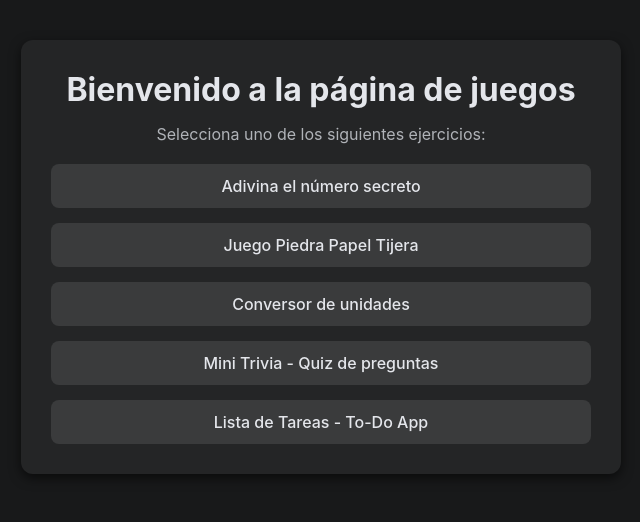
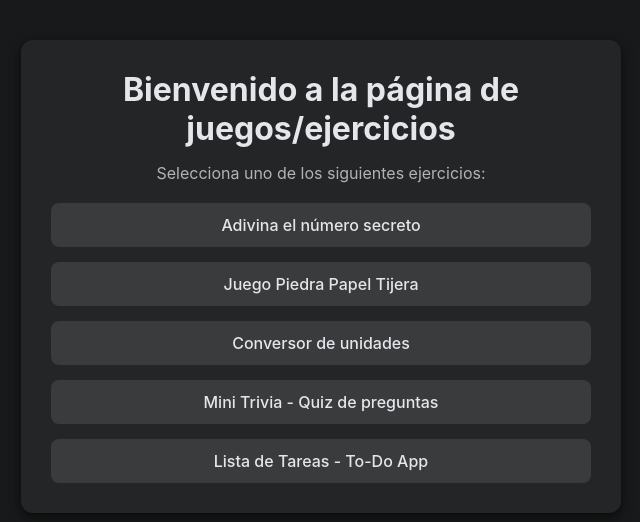
Before and after one commit to mickgv-web/juegos-js, a plain HTML site: page index.html in a window 1280 px wide. Shown: the whole page, without its empty margins (319-959 px from the left). Drawn offline with Linux system fonts and the light colour scheme.

Commit message:
Cambio en el título del index

```diff
--- a/index.html
+++ b/index.html
@@ -8,7 +8,7 @@
 </head>
 <body>
     <main>
-        <h1>Bienvenido a la página de juegos</h1>
+        <h1>Bienvenido a la página de juegos/ejercicios</h1>
         <p>Selecciona uno de los siguientes ejercicios:</p>
         <ul>
             <li><a href="adivina-numero/index.html">Adivina el número secreto</a></li>
```
